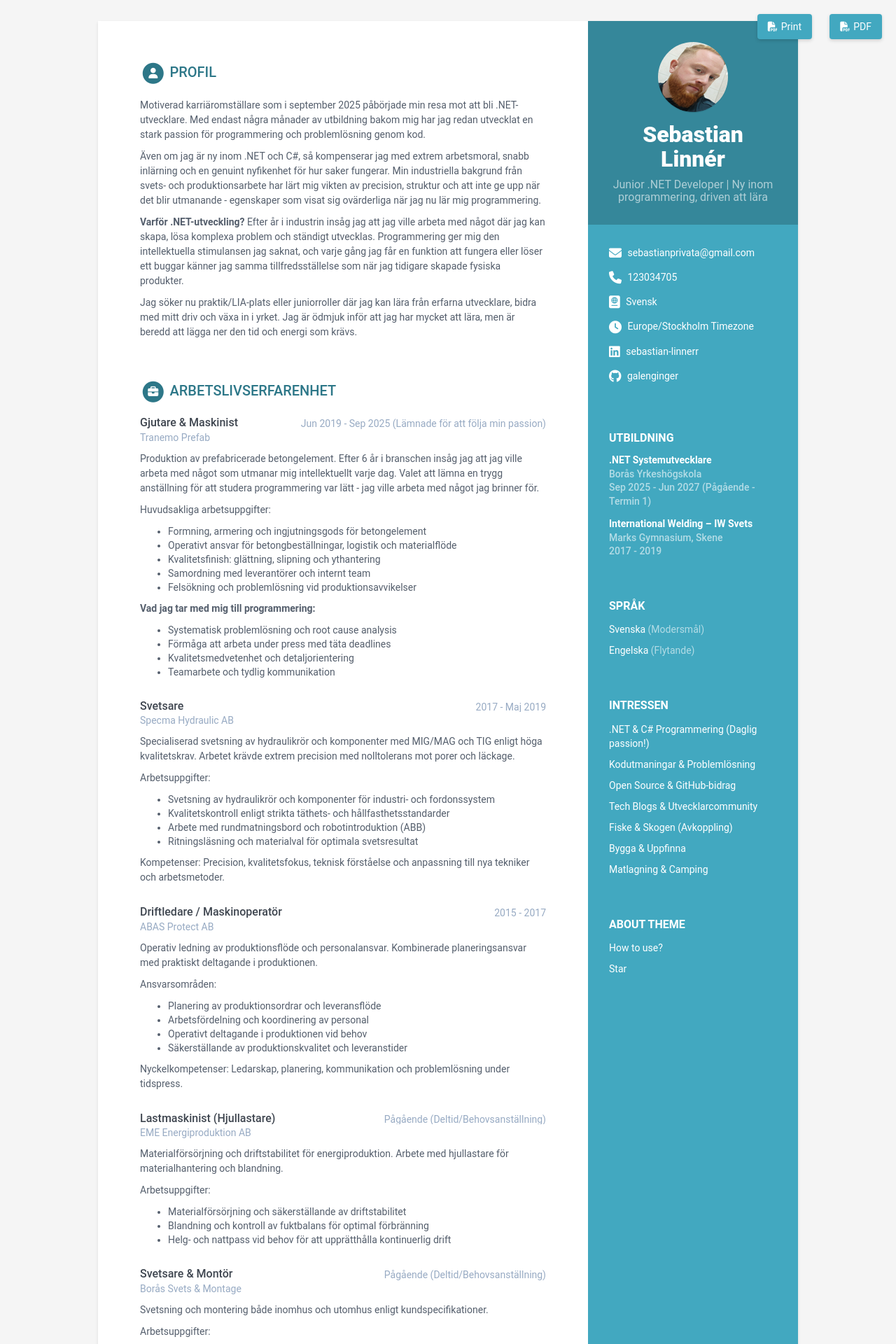
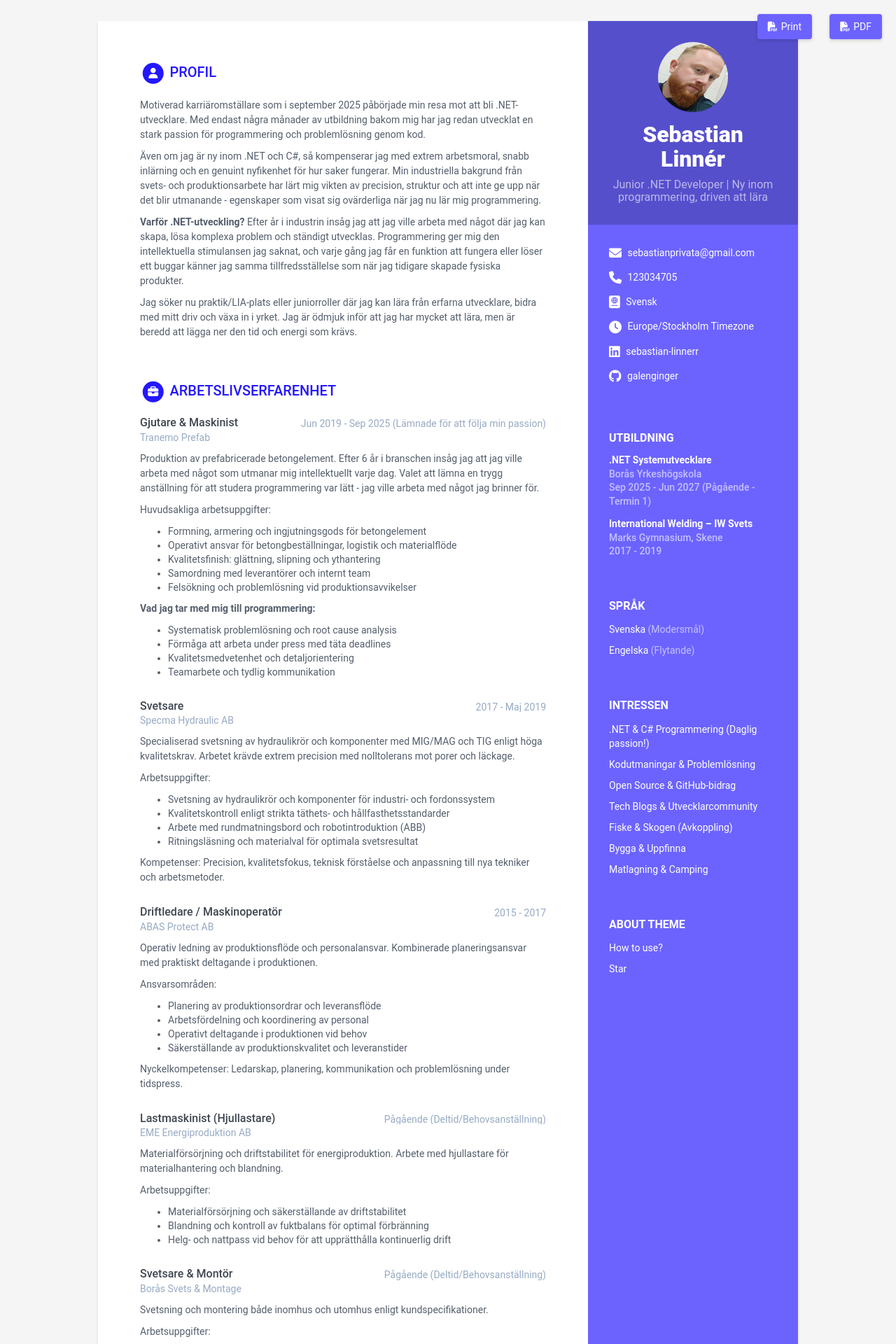
Before and after one commit to galenginger/OnlineCV, a Jekyll site: the page built from index.html, in a window 1280 px wide. Shown: the top 1920 px of the page at 70% size. Built offline with Jekyll 4.4.1, drawn with Linux system fonts in a browser that asks for light colours.

Commit message:
Lagt till lila (purple) färgtema #6C63FF

```diff
--- a/_config.yml
+++ b/_config.yml
@@ -9,8 +9,8 @@ baseurl: '/OnlineCV'
 
 description: Online CV - Sebastian Linnér, .NET Systemutvecklare Student
 # Style will be applied only after restarting the build or serve. Just choose one of the options.
-theme_skin: blue # blue turquoise green berry orange ceramic teal oceanstale
-chrome_mobile_color: #use hex colors (ex:#1976d2) or leave empty if you don't want a color for chrome mobile searchbar
+theme_skin: purple # blue turquoise green berry orange ceramic teal oceanstale purple
+chrome_mobile_color: #6C63FF
 
 # Tracker
 analytics: UA-83979019-1
--- /dev/null
+++ b/_sass/skins/_purple.scss
@@ -0,0 +1,10 @@
+/* Purple/Hero Purple variables */
+$theme-color: #6C63FF;
+$text-color: #3F4650;
+$text-color-secondary: #545E6C;
+$text-grey: #97AAC3;
+$divider: #e8e8e8;
+$lighter-grey: #ccc;
+$darker-grey: #666;
+$smoky-white: #f5f5f5;
+$heart: #fb866a;
```
